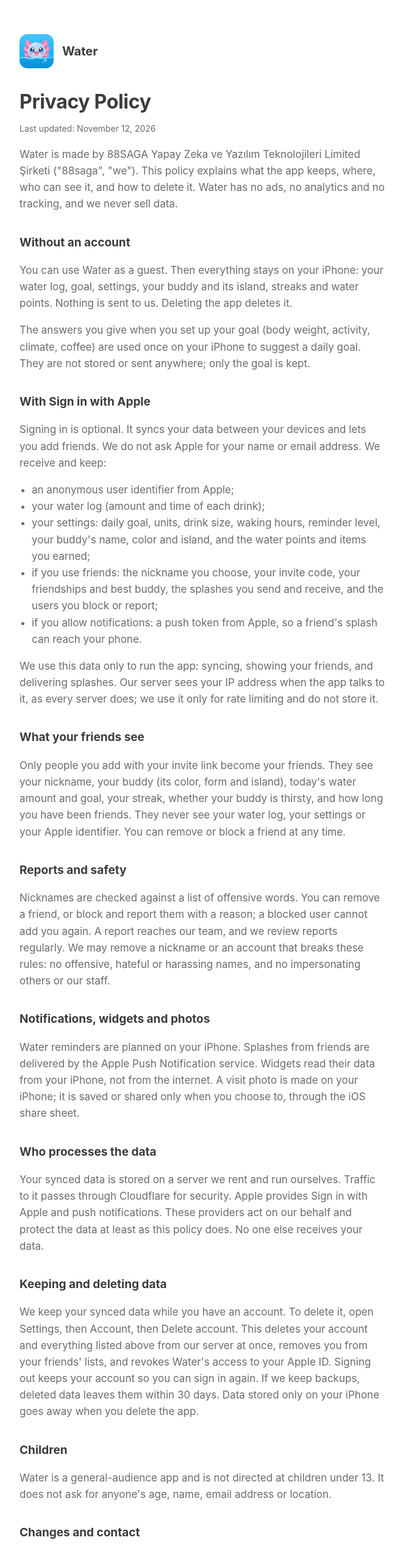
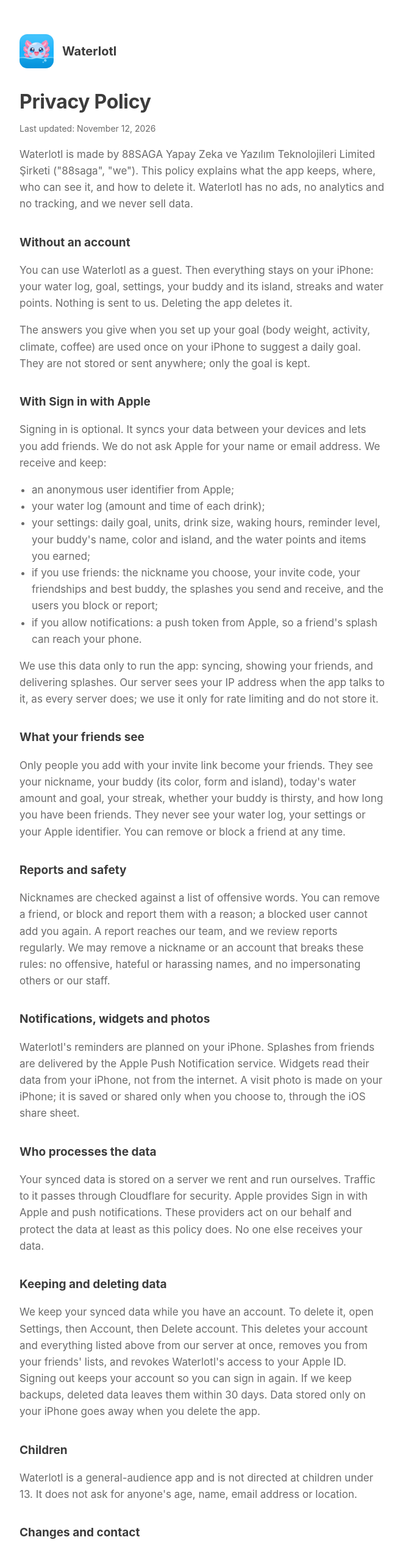
Before and after one commit to weare88saga/water-site, a plain HTML site: page privacy/index.html in a window 1280 px wide. Shown: the top 2543 px of the page at 61% size, without its empty margins (308-969 px from the left). Drawn offline with Linux system fonts and the light colour scheme.

Commit message:
Rename the app to Waterlotl

```diff
--- a/privacy/index.html
+++ b/privacy/index.html
@@ -3,20 +3,20 @@
 <head>
 <meta charset="utf-8">
 <meta name="viewport" content="width=device-width, initial-scale=1">
-<title>Privacy Policy: Water</title>
-<meta name="description" content="What Water stores, what your friends see, and how to delete it.">
+<title>Privacy Policy: Waterlotl</title>
+<meta name="description" content="What Waterlotl stores, what your friends see, and how to delete it.">
 <link rel="stylesheet" href="../style.css">
 <link rel="icon" href="../icon.png">
 </head>
 <body>
 <main>
-<header><img src="../icon.png" alt=""><a href="../">Water</a></header>
+<header><img src="../icon.png" alt=""><a href="../">Waterlotl</a></header>
 <h1>Privacy Policy</h1>
 <p class="meta">Last updated: November 12, 2026</p>
-<p>Water is made by 88SAGA Yapay Zeka ve Yazılım Teknolojileri Limited Şirketi ("88saga", "we"). This policy explains what the app keeps, where, who can see it, and how to delete it. Water has no ads, no analytics and no tracking, and we never sell data.</p>
+<p>Waterlotl is made by 88SAGA Yapay Zeka ve Yazılım Teknolojileri Limited Şirketi ("88saga", "we"). This policy explains what the app keeps, where, who can see it, and how to delete it. Waterlotl has no ads, no analytics and no tracking, and we never sell data.</p>
 
 <h2>Without an account</h2>
-<p>You can use Water as a guest. Then everything stays on your iPhone: your water log, goal, settings, your buddy and its island, streaks and water points. Nothing is sent to us. Deleting the app deletes it.</p>
+<p>You can use Waterlotl as a guest. Then everything stays on your iPhone: your water log, goal, settings, your buddy and its island, streaks and water points. Nothing is sent to us. Deleting the app deletes it.</p>
 <p>The answers you give when you set up your goal (body weight, activity, climate, coffee) are used once on your iPhone to suggest a daily goal. They are not stored or sent anywhere; only the goal is kept.</p>
 
 <h2>With Sign in with Apple</h2>
@@ -37,16 +37,16 @@
 <p>Nicknames are checked against a list of offensive words. You can remove a friend, or block and report them with a reason; a blocked user cannot add you again. A report reaches our team, and we review reports regularly. We may remove a nickname or an account that breaks these rules: no offensive, hateful or harassing names, and no impersonating others or our staff.</p>
 
 <h2>Notifications, widgets and photos</h2>
-<p>Water reminders are planned on your iPhone. Splashes from friends are delivered by the Apple Push Notification service. Widgets read their data from your iPhone, not from the internet. A visit photo is made on your iPhone; it is saved or shared only when you choose to, through the iOS share sheet.</p>
+<p>Waterlotl's reminders are planned on your iPhone. Splashes from friends are delivered by the Apple Push Notification service. Widgets read their data from your iPhone, not from the internet. A visit photo is made on your iPhone; it is saved or shared only when you choose to, through the iOS share sheet.</p>
 
 <h2>Who processes the data</h2>
 <p>Your synced data is stored on a server we rent and run ourselves. Traffic to it passes through Cloudflare for security. Apple provides Sign in with Apple and push notifications. These providers act on our behalf and protect the data at least as this policy does. No one else receives your data.</p>
 
 <h2>Keeping and deleting data</h2>
-<p>We keep your synced data while you have an account. To delete it, open Settings, then Account, then Delete account. This deletes your account and everything listed above from our server at once, removes you from your friends' lists, and revokes Water's access to your Apple ID. Signing out keeps your account so you can sign in again. If we keep backups, deleted data leaves them within 30 days. Data stored only on your iPhone goes away when you delete the app.</p>
+<p>We keep your synced data while you have an account. To delete it, open Settings, then Account, then Delete account. This deletes your account and everything listed above from our server at once, removes you from your friends' lists, and revokes Waterlotl's access to your Apple ID. Signing out keeps your account so you can sign in again. If we keep backups, deleted data leaves them within 30 days. Data stored only on your iPhone goes away when you delete the app.</p>
 
 <h2>Children</h2>
-<p>Water is a general-audience app and is not directed at children under 13. It does not ask for anyone's age, name, email address or location.</p>
+<p>Waterlotl is a general-audience app and is not directed at children under 13. It does not ask for anyone's age, name, email address or location.</p>
 
 <h2>Changes and contact</h2>
 <p>If this policy changes, the current version is published on this page. For questions, data requests or reports, write to <a href="mailto:88sagacom@gmail.com">88sagacom@gmail.com</a>.</p>
```
Also changed, not shown: index.html (+3 -3 lines), support/index.html (+7 -7 lines).
